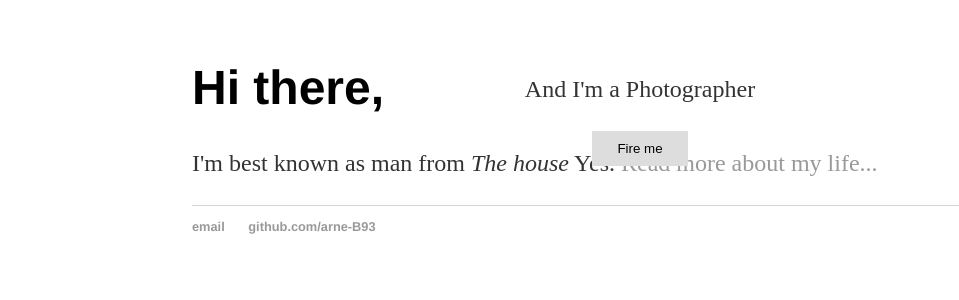
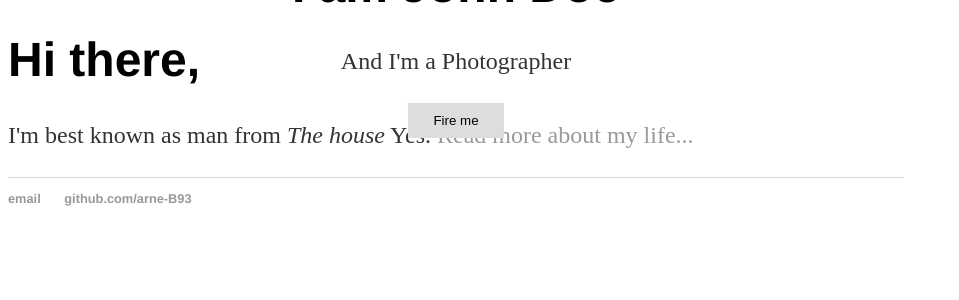
Before and after one commit to Arne-B93/Arne-B93, a Jekyll site: the page built from index.html, in a window 1280 px wide. Shown: the top 300 px of the page, without its empty margins (0-959 px from the left). Built offline with Jekyll 4.4.1, drawn with Linux system fonts in a browser that asks for light colours; grey boxes are pictures that could not be loaded.

Commit message:
Update main.css

```diff
--- a/css/main.css
+++ b/css/main.css
@@ -1,6 +1,7 @@
 body {
-    margin: 60px auto;
-    width: 70%;
+  <!--  margin: 60px auto;
+    width: 70%;-->
+    heigth: 100%;
 }
 nav ul, footer ul {
     font-family:'Helvetica', 'Arial', 'Sans-Serif';
@@ -57,7 +58,7 @@ ul.posts li {
   top: 50%;
   left: 50%;
   transform: translate(-50%, -50%);
-  color: white;
+  color: black;
 }
 
 .hero-text button {
```
